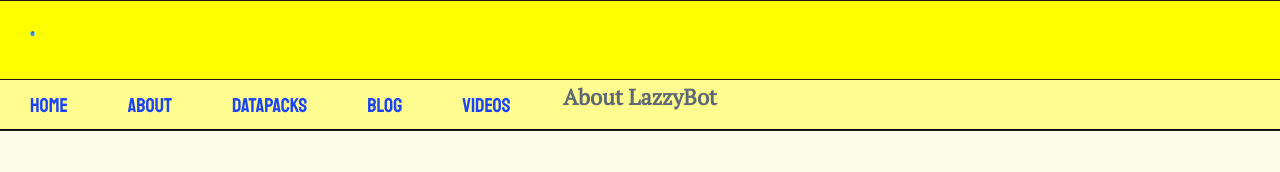
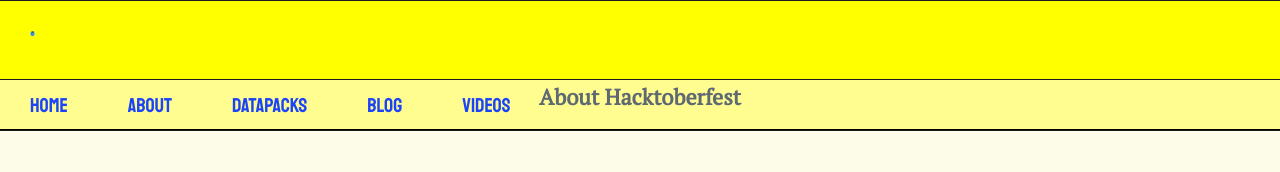
Before and after one commit to Dhiraj455/Lazzy-Bot, a plain HTML site: page about.html in a window 1280 px wide. Shown: the top 172 px of the page. Drawn offline with nearby package versions, Linux system fonts and the light colour scheme; files whose address does not match are found by name; a web font is replaced by a local one.

Commit message:
Update about.html

```diff
--- a/about.html
+++ b/about.html
@@ -49,7 +49,7 @@
       </ul>
     </nav>
     <div class="wel">
-        <p><b>About LazzyBot</b></p>
+        <p><b>About Hacktoberfest</b></p>
       </div>
       <div class="main"></div>
       <footer class="finish">
```
